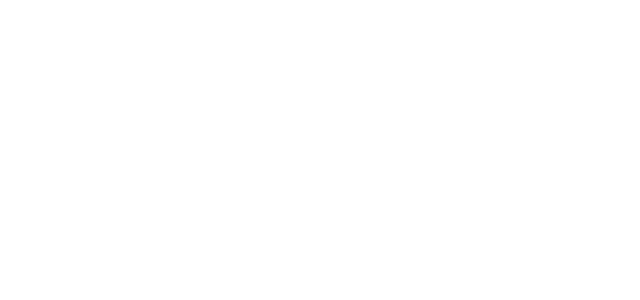
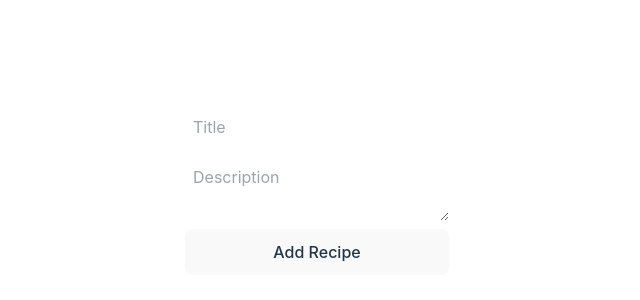
Before and after one commit to StewartIsaac/alx-fe-reactjs, a React (Vite) app in the folder recipe-sharing-app/: page /add in a window 1280 px wide. Before the commit this address had no page. Shown: the part 210-510 px from the top of the page, without its empty margins (323-963 px from the left). Built offline with nearby package versions, Linux system fonts and the light colour scheme.

Commit message:
update routes

```diff
--- a/recipe-sharing-app/src/App.jsx
+++ b/recipe-sharing-app/src/App.jsx
@@ -8,12 +8,11 @@
 
   return (
     <>
-      {/* <AddRecipeForm /> */}
       <Router>
         <Routes>
-          <Route path='/add-recipe' element={<AddRecipeForm />} />
-          <Route path="/home" element={<RecipeList />} />
-          <Route path="/recipes/:recipeId" element={<RecipeDetails />} />
+          <Route path='/add' element={<AddRecipeForm />} />
+          <Route path="/" element={<RecipeList />} />
+          <Route path="/recipes" element={<RecipeDetails />} />
         </Routes>
       </Router>
     </>
--- a/recipe-sharing-app/src/components/recipeStore.js
+++ b/recipe-sharing-app/src/components/recipeStore.js
@@ -14,5 +14,4 @@
         recipe.id === updatedRecipe.id ? updatedRecipe : recipe
       ),
     })),
-  setRecipes: (recipes) => set({ recipes }),
 }));
```
